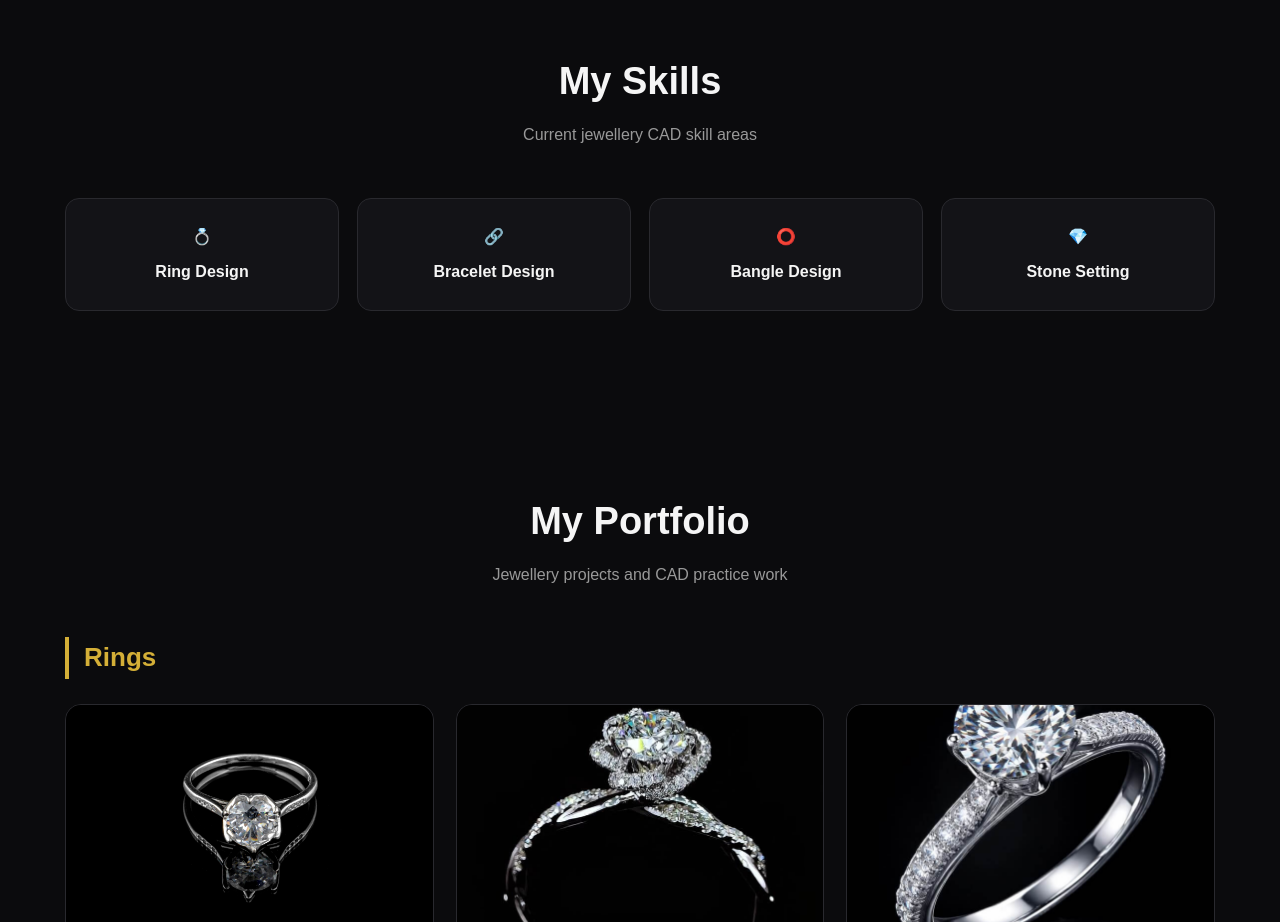
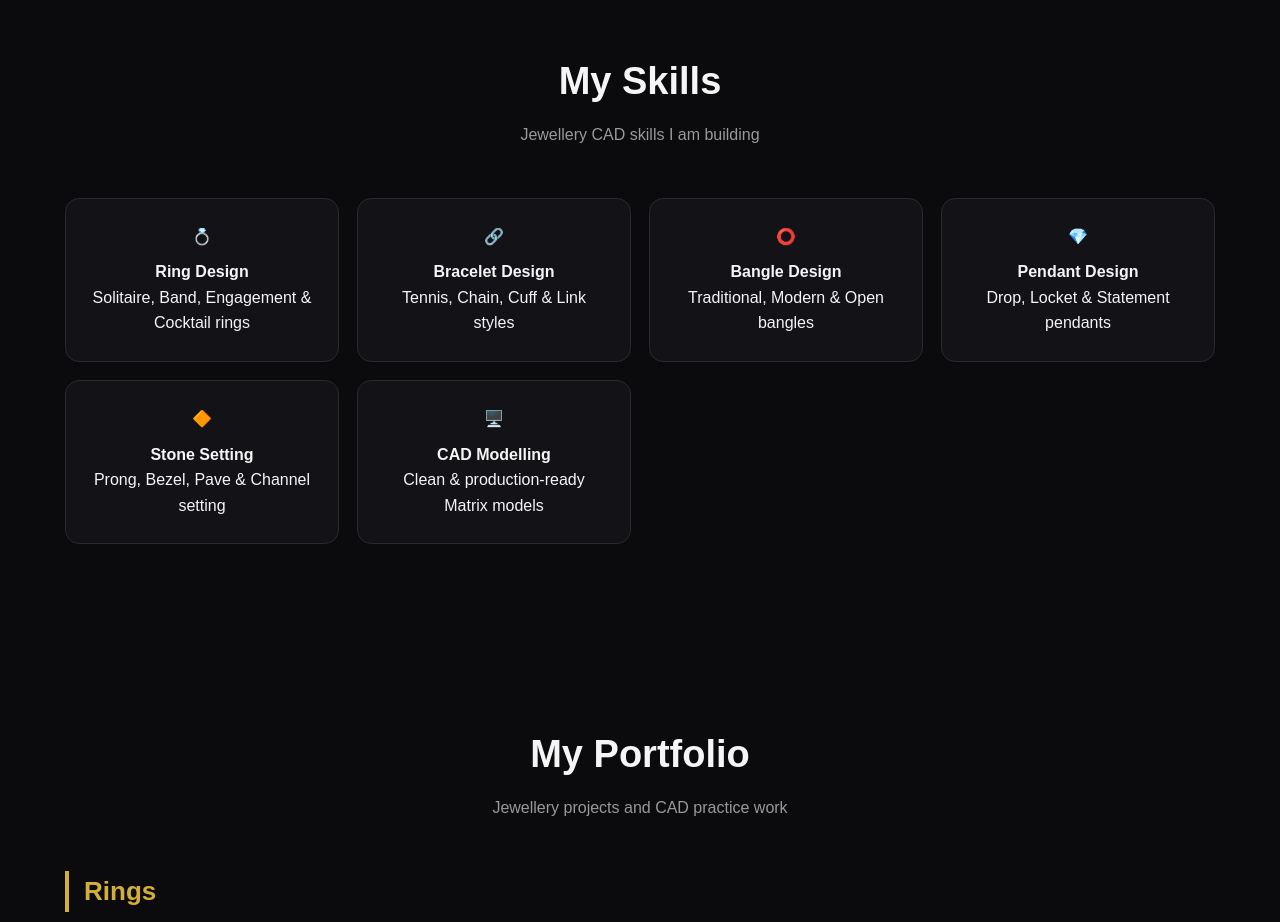
Before and after one commit to CADwithSohel/CADwithSohel.github.io, a plain HTML site: page index.html in a window 1280 px wide. Shown: the part 1340-2262 px from the top of the page. Drawn offline with Linux system fonts and the light colour scheme.

Commit message:
Update index.html

```diff
--- a/index.html
+++ b/index.html
@@ -461,29 +461,50 @@
   <div class="container">
     <div class="section-title">
       <h2>My Skills</h2>
-        <p>Current jewellery CAD skill areas</p>
+      <p>Jewellery CAD skills I am building</p>
     </div>
+
     <div class="skills">
+
       <div class="skill">
-          💍
+        <div class="skill-icon">💍</div>
         <strong>Ring Design</strong>
+        <p>Solitaire, Band, Engagement & Cocktail rings</p>
       </div>
+
       <div class="skill">
-          🔗
+        <div class="skill-icon">🔗</div>
         <strong>Bracelet Design</strong>
+        <p>Tennis, Chain, Cuff & Link styles</p>
       </div>
+
       <div class="skill">
-          ⭕
+        <div class="skill-icon">⭕</div>
         <strong>Bangle Design</strong>
+        <p>Traditional, Modern & Open bangles</p>
       </div>
+
       <div class="skill">
-          💎
+        <div class="skill-icon">💎</div>
+        <strong>Pendant Design</strong>
+        <p>Drop, Locket & Statement pendants</p>
+      </div>
+
+      <div class="skill">
+        <div class="skill-icon">🔶</div>
         <strong>Stone Setting</strong>
+        <p>Prong, Bezel, Pave & Channel setting</p>
       </div>
+
+      <div class="skill">
+        <div class="skill-icon">🖥️</div>
+        <strong>CAD Modelling</strong>
+        <p>Clean & production-ready Matrix models</p>
+      </div>
+
     </div>
   </div>
 </section>
-
   <!-- PORTFOLIO SECTION -->
 <section id="portfolio" class="portfolio-section">
   <div class="container">
```
Lines whose indentation alone changed are shown as unchanged.
